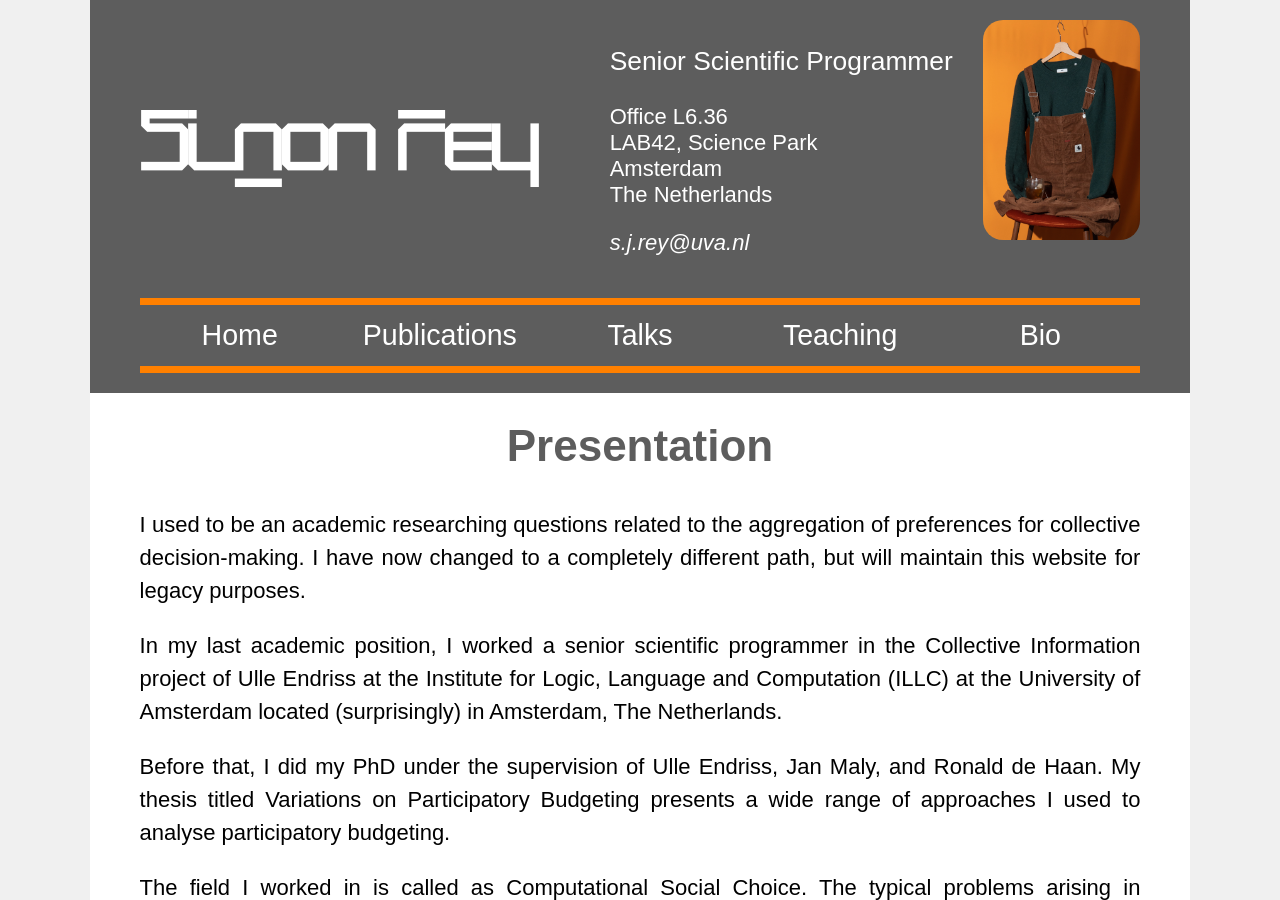
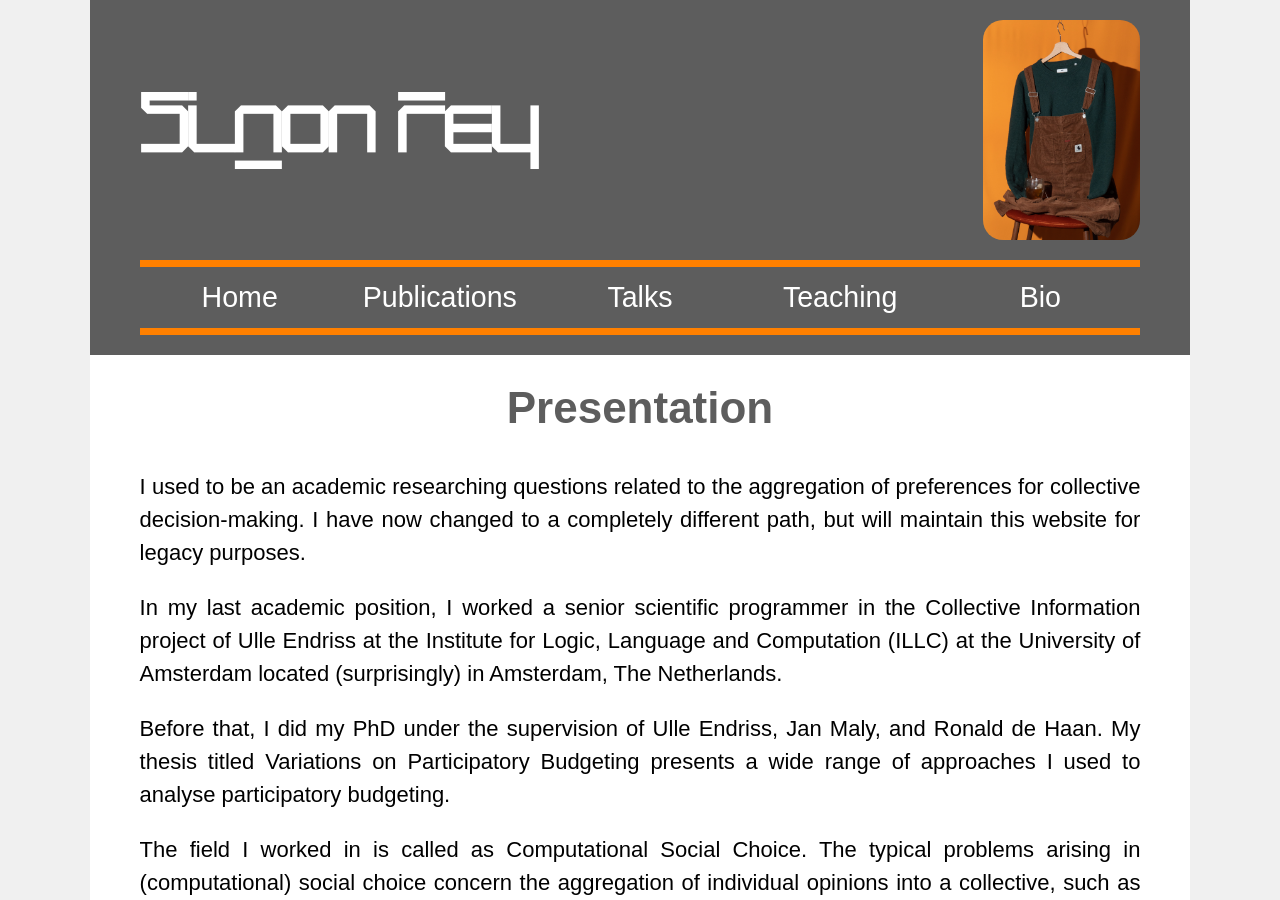
Before and after one commit to Simon-Rey/Personal-Website, a Jekyll site: the page built from docs/index.md, in a window 1280 px wide and 900 px high. Built offline with Jekyll 4.4.1, drawn with Linux system fonts in a browser that asks for light colours; some web fonts are replaced.

Commit message:
Last update

```diff
--- a/docs/_config.yml
+++ b/docs/_config.yml
@@ -27,13 +27,9 @@ baseurl: "" # the subpath of your site, e.g. /blog
 url: "https://simonrey.fr/" # the base hostname & protocol for your site, e.g. http://example.com
 
 full_name: Simon Rey
-email_address: s.j.rey@uva.nl
-position_title: Senior Scientific Programmer
-address: |
-  Office L6.36
-  LAB42, Science Park
-  Amsterdam
-  The Netherlands
+email_address:
+position_title: Retired Academic
+address:
 github_homepage: "https://github.com/Simon-Rey"
 scholar_homepage: "https://scholar.google.com/citations?user=sMgOkFwAAAAJ&hl=fr&oi=sra"
 dblp_homepage: "https://dblp.uni-trier.de/pid/224/0177.html"
--- a/docs/_layouts/default.html
+++ b/docs/_layouts/default.html
@@ -9,9 +9,6 @@
         "familyName": "Rey",
         "givenName": "Simon",
         "url": "http://www.simonrey.fr",
-        "jobTitle": "Senior Scientific Programmer",
-        "worksFor": "http://www.illc.uva.nl/",
-        "gender": "http://schema.org/Male",
         "image": "http://www.simonrey.fr/static/portrait.JPG",
         "sameAs": [
             "https://scholar.google.com/citations?user=sMgOkFwAAAAJ&hl=fr&oi=sra",
@@ -37,9 +34,6 @@
 			</div>
 			<div class="detailPortrait">
 				<div>
-					<p style="font-size: 120%;">{{ site.position_title }}</a></p>
-					<p>{{ site.address | newline_to_br }}</p>
-					<p style="font-style: italic;">{{ site.email_address }}</p>
 				</div>
 				<a href="https://photo.simonrey.fr">
                     <img src="{{ site.baseurl }}/assets/portrait.JPG" height="220px" id='portrait' alt="Portrait of Simon Rey"/>
```
